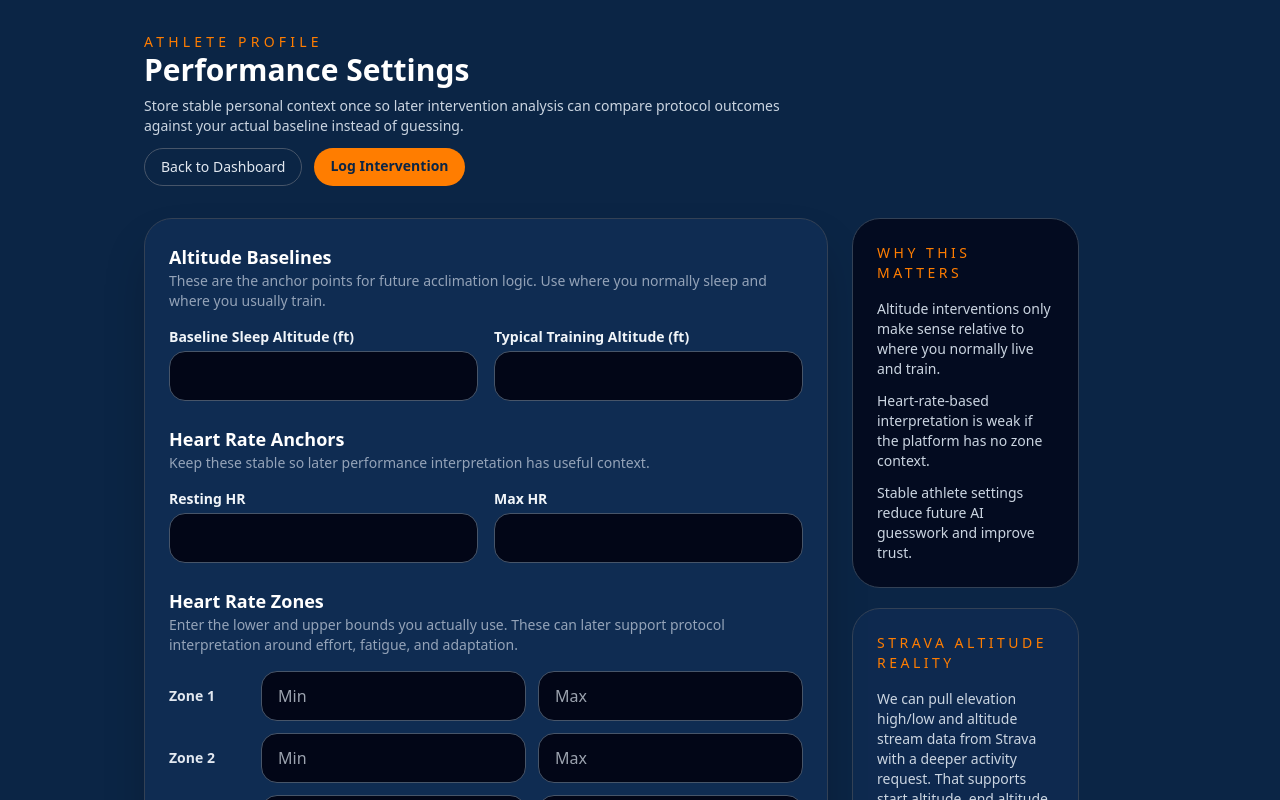
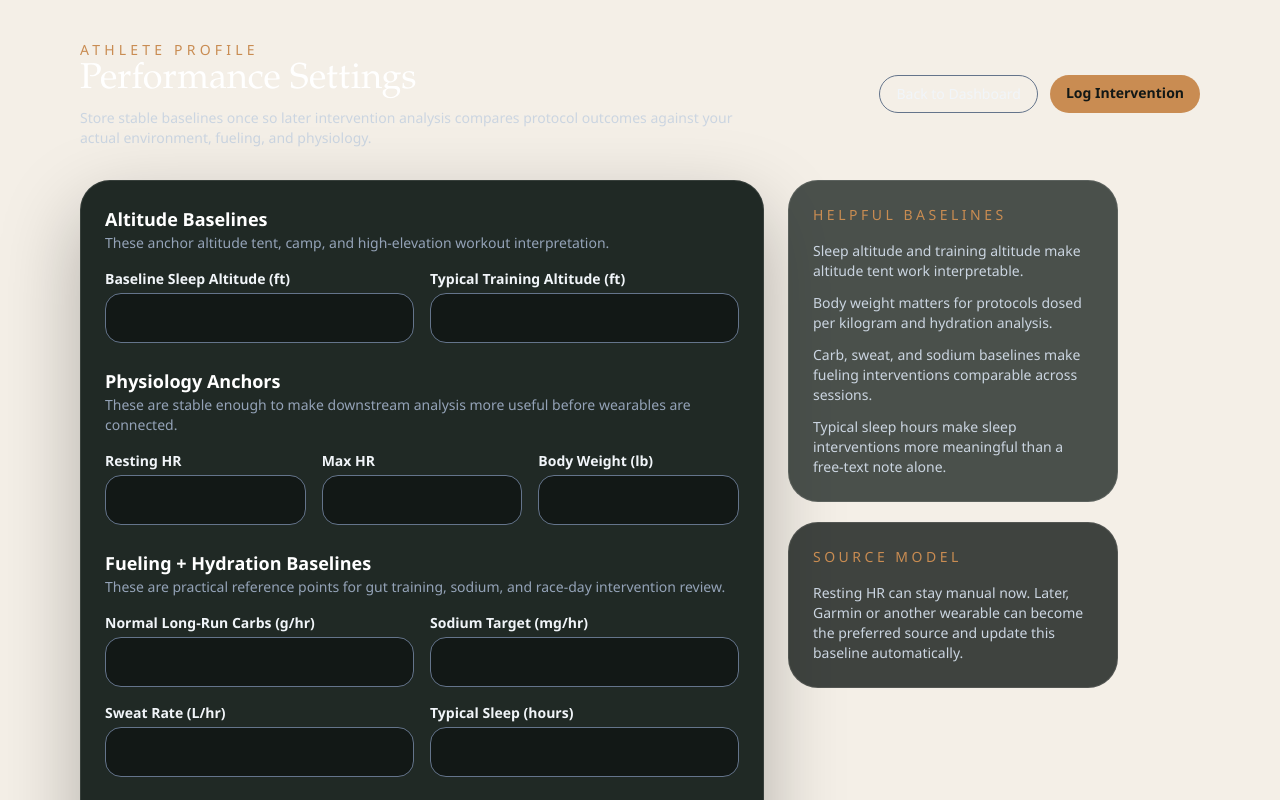
Before and after one commit to tadschweizer/Ultra_OS, a Next.js app in the folder webapp/: page /settings in a window 1280 px wide. Shown: the top 800 px of the page. Built offline with nearby package versions, Linux system fonts and the light colour scheme; no server answers.

Commit message:
Refine settings defaults and redesign landing page

```diff
--- a/webapp/pages/api/settings.js
+++ b/webapp/pages/api/settings.js
@@ -4,6 +4,12 @@ import cookie from 'cookie';
 function parseOptionalInt(value) {
   if (value === '' || value === null || value === undefined) return null;
   const parsed = parseInt(value, 10);
+  return Number.isNaN(parsed) ? null : parsed;
+}
+
+function parseOptionalFloat(value) {
+  if (value === '' || value === null || value === undefined) return null;
+  const parsed = parseFloat(value);
   return Number.isNaN(parsed) ? null : parsed;
 }
 
@@ -42,6 +48,11 @@ export default async function handler(req, res) {
       baseline_training_altitude_ft: parseOptionalInt(body.baseline_training_altitude_ft),
       resting_hr: parseOptionalInt(body.resting_hr),
       max_hr: parseOptionalInt(body.max_hr),
+      body_weight_lb: parseOptionalInt(body.body_weight_lb),
+      normal_long_run_carb_g_per_hr: parseOptionalInt(body.normal_long_run_carb_g_per_hr),
+      sweat_rate_l_per_hr: parseOptionalFloat(body.sweat_rate_l_per_hr),
+      sodium_target_mg_per_hr: parseOptionalInt(body.sodium_target_mg_per_hr),
+      typical_sleep_hours: parseOptionalFloat(body.typical_sleep_hours),
       hr_zone_1_min: parseOptionalInt(body.hr_zone_1_min),
       hr_zone_1_max: parseOptionalInt(body.hr_zone_1_max),
       hr_zone_2_min: parseOptionalInt(body.hr_zone_2_min),
--- a/webapp/pages/dashboard.js
+++ b/webapp/pages/dashboard.js
@@ -28,7 +28,10 @@ export default function Dashboard() {
           const actRes = await fetch('/api/activities');
           if (actRes.ok) {
             const actData = await actRes.json();
-            setActivities(actData.activities);
+            const sortedActivities = [...actData.activities].sort(
+              (a, b) => new Date(b.start_date).getTime() - new Date(a.start_date).getTime()
+            );
+            setActivities(sortedActivities);
           }
         }
       } catch (err) {
@@ -77,7 +80,7 @@ export default function Dashboard() {
           Athlete Settings
         </a>
       </div>
-      <div className="mb-6 rounded-2xl border border-secondary bg-secondary/20 p-4">
+      <div className="mb-6 rounded-[26px] border border-white/10 bg-card/80 p-5">
         <p className="text-sm uppercase tracking-[0.2em] text-accent">Baseline Context</p>
         {settings ? (
           <div className="mt-3 grid gap-3 sm:grid-cols-2 lg:grid-cols-4">
@@ -96,6 +99,22 @@ export default function Dashboard() {
             <div>
               <p className="text-xs text-slate-300">Max HR</p>
               <p className="font-semibold">{settings.max_hr ?? '-'}</p>
+            </div>
+            <div>
+              <p className="text-xs text-slate-300">Carbs</p>
+              <p className="font-semibold">{settings.normal_long_run_carb_g_per_hr ?? '-'} g/hr</p>
+            </div>
+            <div>
+              <p className="text-xs text-slate-300">Sodium</p>
+              <p className="font-semibold">{settings.sodium_target_mg_per_hr ?? '-'} mg/hr</p>
+            </div>
+            <div>
+              <p className="text-xs text-slate-300">Sweat Rate</p>
+              <p className="font-semibold">{settings.sweat_rate_l_per_hr ?? '-'} L/hr</p>
+            </div>
+            <div>
+              <p className="text-xs text-slate-300">Sleep</p>
+              <p className="font-semibold">{settings.typical_sleep_hours ?? '-'} hrs</p>
             </div>
           </div>
         ) : (
--- a/webapp/pages/settings.js
+++ b/webapp/pages/settings.js
@@ -5,6 +5,11 @@ const emptySettings = {
   baseline_training_altitude_ft: '',
   resting_hr: '',
   max_hr: '',
+  body_weight_lb: '',
+  normal_long_run_carb_g_per_hr: '',
+  sweat_rate_l_per_hr: '',
+  sodium_target_mg_per_hr: '',
+  typical_sleep_hours: '',
   hr_zone_1_min: '',
   hr_zone_1_max: '',
   hr_zone_2_min: '',
@@ -18,6 +23,14 @@ const emptySettings = {
   notes: '',
 };
 
+const orderedZones = [
+  ['hr_zone_1_min', 'hr_zone_1_max'],
+  ['hr_zone_2_min', 'hr_zone_2_max'],
+  ['hr_zone_3_min', 'hr_zone_3_max'],
+  ['hr_zone_4_min', 'hr_zone_4_max'],
+  ['hr_zone_5_min', 'hr_zone_5_max'],
+];
+
 function toFormValues(settings) {
   if (!settings) return emptySettings;
 
@@ -26,6 +39,11 @@ function toFormValues(settings) {
     baseline_training_altitude_ft: settings.baseline_training_altitude_ft ?? '',
     resting_hr: settings.resting_hr ?? '',
     max_hr: settings.max_hr ?? '',
+    body_weight_lb: settings.body_weight_lb ?? '',
+    normal_long_run_carb_g_per_hr: settings.normal_long_run_carb_g_per_hr ?? '',
+    sweat_rate_l_per_hr: settings.sweat_rate_l_per_hr ?? '',
+    sodium_target_mg_per_hr: settings.sodium_target_mg_per_hr ?? '',
+    typical_sleep_hours: settings.typical_sleep_hours ?? '',
     hr_zone_1_min: settings.hr_zone_1_min ?? '',
     hr_zone_1_max: settings.hr_zone_1_max ?? '',
     hr_zone_2_min: settings.hr_zone_2_min ?? '',
@@ -40,17 +58,49 @@ function toFormValues(settings) {
   };
 }
 
+function cascadeZones(currentForm, fieldName, value) {
+  const nextForm = { ...currentForm, [fieldName]: value };
+  const zoneIndex = orderedZones.findIndex((zone) => zone.includes(fieldName));
+
+  if (zoneIndex === -1 || !fieldName.endsWith('_max')) {
+    return nextForm;
+  }
+
+  const parsedValue = parseInt(value, 10);
+  if (Number.isNaN(parsedValue)) {
+    return nextForm;
+  }
+
+  for (let index = zoneIndex + 1; index < orderedZones.length; index += 1) {
+    const [minKey, maxKey] = orderedZones[index];
+    const previousMaxKey = orderedZones[index - 1][1];
+    const previousMaxValue = parseInt(nextForm[previousMaxKey], 10);
+
+    if (Number.isNaN(previousMaxValue)) break;
+
+    nextForm[minKey] = String(previousMaxValue + 1);
+
+    const currentMaxValue = parseInt(nextForm[maxKey], 10);
+    if (!Number.isNaN(currentMaxValue) && currentMaxValue <= previousMaxValue) {
+      nextForm[maxKey] = '';
+      break;
+    }
+  }
+
+  return nextForm;
+}
+
 function ZoneRow({ label, minName, maxName, form, onChange }) {
   return (
     <div className="grid gap-3 sm:grid-cols-[80px_1fr_1fr] sm:items-center">
-      <p className="text-sm font-semibold text-slate-200">{label}</p>
+      <p className="text-sm font-semibold text-slate-100">{label}</p>
       <input
         type="number"
         name={minName}
         value={form[minName]}
         onChange={onChange}
         placeholder="Min"
-        className="rounded-2xl border border-slate-600 bg-slate-950 px-4 py-3 text-white"
+        className="rounded-2xl border border-slate-500 bg-panel px-4 py-3 text-white"
       />
       <input
         type="number"
@@ -58,7 +108,7 @@ function ZoneRow({ label, minName, maxName, form, onChange }) {
         value={form[maxName]}
         onChange={onChange}
         placeholder="Max"
-        className="rounded-2xl border border-slate-600 bg-slate-950 px-4 py-3 text-white"
+        className="rounded-2xl border border-slate-500 bg-panel px-4 py-3 text-white"
       />
     </div>
   );
@@ -89,7 +139,7 @@ export default function Settings() {
 
   function handleChange(event) {
     const { name, value } = event.target;
-    setForm((current) => ({ ...current, [name]: value }));
+    setForm((current) => cascadeZones(current, name, value));
   }
 
   async function handleSubmit(event) {
@@ -118,28 +168,28 @@ export default function Settings() {
   }
 
   return (
-    <div className="mx-auto max-w-5xl px-4 py-8">
+    <div className="mx-auto max-w-6xl px-4 py-10">
       <div className="mb-8 flex flex-wrap items-center justify-between gap-3">
         <div>
           <p className="text-sm uppercase tracking-[0.3em] text-accent">Athlete Profile</p>
-          <h1 className="text-3xl font-bold text-white">Performance Settings</h1>
+          <h1 className="font-display text-4xl text-white">Performance Settings</h1>
           <p className="mt-2 max-w-2xl text-sm text-slate-300">
-            Store stable personal context once so later intervention analysis can compare protocol
-            outcomes against your actual baseline instead of guessing.
+            Store stable baselines once so later intervention analysis compares protocol outcomes
+            against your actual environment, fueling, and physiology.
           </p>
         </div>
         <div className="flex gap-3">
-          <a href="/dashboard" className="rounded-full border border-slate-600 px-4 py-2 text-sm text-slate-200">
+          <a href="/dashboard" className="rounded-full border border-slate-500 px-4 py-2 text-sm text-slate-100">
             Back to Dashboard
           </a>
-          <a href="/log-intervention" className="rounded-full bg-accent px-4 py-2 text-sm font-semibold text-primary">
+          <a href="/log-intervention" className="rounded-full bg-accent px-4 py-2 text-sm font-semibold text-panel">
             Log Intervention
           </a>
         </div>
       </div>
 
       <div className="grid gap-6 lg:grid-cols-[1.2fr_0.8fr]">
-        <form onSubmit={handleSubmit} className="space-y-6 rounded-[28px] border border-slate-700 bg-secondary/60 p-6 shadow-2xl shadow-black/30">
+        <form onSubmit={handleSubmit} className="space-y-6 rounded-[30px] border border-white/10 bg-card p-6 shadow-[0_30px_80px_rgba(0,0,0,0.28)]">
           {message ? (
             <p className="rounded-2xl border border-accent/40 bg-accent/10 px-4 py-3 text-sm text-accent">
               {message}
@@ -150,61 +200,67 @@ export default function Settings() {
             <div>
               <p className="text-lg font-semibold text-white">Altitude Baselines</p>
               <p className="text-sm text-slate-400">
-                These are the anchor points for future acclimation logic. Use where you normally
-                sleep and where you usually train.
+                These anchor altitude tent, camp, and high-elevation workout interpretation.
               </p>
             </div>
             <div className="grid gap-4 md:grid-cols-2">
               <div>
                 <label className="mb-1 block text-sm font-semibold text-slate-100">Baseline Sleep Altitude (ft)</label>
-                <input
-                  type="number"
-                  name="baseline_sleep_altitude_ft"
-                  value={form.baseline_sleep_altitude_ft}
-                  onChange={handleChange}
-                  className="w-full rounded-2xl border border-slate-600 bg-slate-950 px-4 py-3 text-white"
-                />
+                <input type="number" name="baseline_sleep_altitude_ft" value={form.baseline_sleep_altitude_ft} onChange={handleChange} className="w-full rounded-2xl border border-slate-500 bg-panel px-4 py-3 text-white" />
               </div>
               <div>
                 <label className="mb-1 block text-sm font-semibold text-slate-100">Typical Training Altitude (ft)</label>
-                <input
-                  type="number"
-                  name="baseline_training_altitude_ft"
-                  value={form.baseline_training_altitude_ft}
-                  onChange={handleChange}
-                  className="w-full rounded-2xl border border-slate-600 bg-slate-950 px-4 py-3 text-white"
-                />
+                <input type="number" name="baseline_training_altitude_ft" value={form.baseline_training_altitude_ft} onChange={handleChange} className="w-full rounded-2xl border border-slate-500 bg-panel px-4 py-3 text-white" />
               </div>
             </div>
           </section>
 
           <section className="space-y-4">
             <div>
-              <p className="text-lg font-semibold text-white">Heart Rate Anchors</p>
+              <p className="text-lg font-semibold text-white">Physiology Anchors</p>
               <p className="text-sm text-slate-400">
-                Keep these stable so later performance interpretation has useful context.
+                These are stable enough to make downstream analysis more useful before wearables are connected.
+              </p>
+            </div>
+            <div className="grid gap-4 md:grid-cols-3">
+              <div>
+                <label className="mb-1 block text-sm font-semibold text-slate-100">Resting HR</label>
+                <input type="number" name="resting_hr" value={form.resting_hr} onChange={handleChange} className="w-full rounded-2xl border border-slate-500 bg-panel px-4 py-3 text-white" />
+              </div>
+              <div>
+                <label className="mb-1 block text-sm font-semibold text-slate-100">Max HR</label>
+                <input type="number" name="max_hr" value={form.max_hr} onChange={handleChange} className="w-full rounded-2xl border border-slate-500 bg-panel px-4 py-3 text-white" />
+              </div>
+              <div>
+                <label className="mb-1 block text-sm font-semibold text-slate-100">Body Weight (lb)</label>
+                <input type="number" name="body_weight_lb" value={form.body_weight_lb} onChange={handleChange} className="w-full rounded-2xl border border-slate-500 bg-panel px-4 py-3 text-white" />
+              </div>
+            </div>
+          </section>
+
+          <section className="space-y-4">
+            <div>
+              <p className="text-lg font-semibold text-white">Fueling + Hydration Baselines</p>
+              <p className="text-sm text-slate-400">
+                These are practical reference points for gut training, sodium, and race-day intervention review.
               </p>
             </div>
             <div className="grid gap-4 md:grid-cols-2">
               <div>
-                <label className="mb-1 block text-sm font-semibold text-slate-100">Resting HR</label>
-                <input
-                  type="number"
-                  name="resting_hr"
-                  value={form.resting_hr}
-                  onChange={handleChange}
-                  className="w-full rounded-2xl border border-slate-600 bg-slate-950 px-4 py-3 text-white"
-                />
+                <label className="mb-1 block text-sm font-semibold text-slate-100">Normal Long-Run Carbs (g/hr)</label>
+                <input type="number" name="normal_long_run_carb_g_per_hr" value={form.normal_long_run_carb_g_per_hr} onChange={handleChange} className="w-full rounded-2xl border border-slate-500 bg-panel px-4 py-3 text-white" />
               </div>
               <div>
-                <label className="mb-1 block text-sm font-semibold text-slate-100">Max HR</label>
-                <input
-                  type="number"
-                  name="max_hr"
-                  value={form.max_hr}
-                  onChange={handleChange}
-                  className="w-full rounded-2xl border border-slate-600 bg-slate-950 px-4 py-3 text-white"
-                />
+                <label className="mb-1 block text-sm font-semibold text-slate-100">Sodium Target (mg/hr)</label>
+                <input type="number" name="sodium_target_mg_per_hr" value={form.sodium_target_mg_per_hr} onChange={handleChange} className="w-full rounded-2xl border border-slate-500 bg-panel px-4 py-3 text-white" />
+              </div>
+              <div>
+                <label className="mb-1 block text-sm font-semibold text-slate-100">Sweat Rate (L/hr)</label>
+                <input type="number" step="0.1" name="sweat_rate_l_per_hr" value={form.sweat_rate_l_per_hr} onChange={handleChange} className="w-full rounded-2xl border border-slate-500 bg-panel px-4 py-3 text-white" />
+              </div>
+              <div>
+                <label className="mb-1 block text-sm font-semibold text-slate-100">Typical Sleep (hours)</label>
+                <input type="number" step="0.1" name="typical_sleep_hours" value={form.typical_sleep_hours} onChange={handleChange} className="w-full rounded-2xl border border-slate-500 bg-panel px-4 py-3 text-white" />
               </div>
             </div>
           </section>
@@ -213,8 +269,7 @@ export default function Settings() {
             <div>
               <p className="text-lg font-semibold text-white">Heart Rate Zones</p>
               <p className="text-sm text-slate-400">
-                Enter the lower and upper bounds you actually use. These can later support protocol
-                interpretation around effort, fatigue, and adaptation.
+                If you enter a zone max, the next zone min auto-fills as one beat higher. Example: Zone 2 max 150 sets Zone 3 min to 151.
               </p>
             </div>
             <div className="space-y-3">
@@ -233,32 +288,31 @@ export default function Settings() {
               value={form.notes}
               onChange={handleChange}
               rows={5}
-              className="w-full rounded-2xl border border-slate-600 bg-slate-950 px-4 py-3 text-white"
-              placeholder="Anything stable that matters later: heat tolerance, normal sleep location shifts, known GI notes, etc."
+              className="w-full rounded-2xl border border-slate-500 bg-panel px-4 py-3 text-white"
+              placeholder="Stable context that matters later: heat tolerance, common GI triggers, regular sleep location shifts, etc."
             />
           </section>
 
-          <button type="submit" className="rounded-full bg-accent px-5 py-3 font-semibold text-primary">
+          <button type="submit" className="rounded-full bg-accent px-5 py-3 font-semibold text-panel">
             Save Settings
           </button>
         </form>
 
         <aside className="space-y-5">
-          <div className="rounded-[28px] border border-slate-700 bg-slate-950/80 p-6">
-            <p className="text-sm uppercase tracking-[0.25em] text-accent">Why This Matters</p>
+          <div className="rounded-[30px] border border-white/10 bg-card/80 p-6">
+            <p className="text-sm uppercase tracking-[0.25em] text-accent">Helpful Baselines</p>
             <ul className="mt-4 space-y-3 text-sm text-slate-300">
-              <li>Altitude interventions only make sense relative to where you normally live and train.</li>
-              <li>Heart-rate-based interpretation is weak if the platform has no zone context.</li>
-              <li>Stable athlete settings reduce future AI guesswork and improve trust.</li>
+              <li>Sleep altitude and training altitude make altitude tent work interpretable.</li>
+              <li>Body weight matters for protocols dosed per kilogram and hydration analysis.</li>
+              <li>Carb, sweat, and sodium baselines make fueling interventions comparable across sessions.</li>
+              <li>Typical sleep hours make sleep interventions more meaningful than a free-text note alone.</li>
             </ul>
           </div>
 
-          <div className="rounded-[28px] border border-slate-700 bg-secondary/40 p-6">
-            <p className="text-sm uppercase tracking-[0.25em] text-accent">Strava Altitude Reality</p>
+          <div className="rounded-[30px] border border-white/10 bg-panel/80 p-6">
+            <p className="text-sm uppercase tracking-[0.25em] text-accent">Source Model</p>
             <p className="mt-4 text-sm text-slate-300">
-              We can pull elevation high/low and altitude stream data from Strava with a deeper activity
-              request. That supports start altitude, end altitude, peak elevation, and rough acclimation
-              context, but it still does not tell us where you sleep unless you store that here.
+              Resting HR can stay manual now. Later, Garmin or another wearable can become the preferred source and update this baseline automatically.
             </p>
           </div>
         </aside>
--- a/webapp/styles/globals.css
+++ b/webapp/styles/globals.css
@@ -7,11 +7,14 @@
   and white text to match the mood of the Wasatch Yard website.
 */
 body {
-  @apply bg-primary text-white;
-  font-family: system-ui, -apple-system, BlinkMacSystemFont, "Segoe UI", Roboto, Oxygen,
-    Ubuntu, Cantarell, "Open Sans", "Helvetica Neue", sans-serif;
+  @apply bg-paper text-ink;
+  font-family: "Aptos", "Segoe UI", "Helvetica Neue", Arial, sans-serif;
 }
 
 a {
   @apply text-accent;
 }
+
+.font-display {
+  font-family: "Iowan Old Style", "Palatino Linotype", "Book Antiqua", Georgia, serif;
+}
--- a/webapp/tailwind.config.js
+++ b/webapp/tailwind.config.js
@@ -7,9 +7,17 @@ module.exports = {
   theme: {
     extend: {
       colors: {
-        primary: '#0B2545',    // dark navy blue for backgrounds
-        secondary: '#13315C',  // slightly lighter navy for cards
-        accent: '#FF7D00',     // warm orange accent inspired by Wasatch Yard
+        primary: '#1b2421',
+        secondary: '#2c3733',
+        accent: '#c98c52',
+        paper: '#f4efe7',
+        ink: '#18201e',
+        panel: '#121816',
+        card: '#202925',
+      },
+      fontFamily: {
+        display: ['"Iowan Old Style"', '"Palatino Linotype"', '"Book Antiqua"', 'Georgia', 'serif'],
+        sans: ['"Aptos"', '"Segoe UI"', '"Helvetica Neue"', 'Arial', 'sans-serif'],
       },
     },
   },
```
Also changed, not shown: webapp/pages/index.js (+79 -37 lines), webapp/pages/log-intervention.js (+22 -1 lines), 2 other files (tests, documents, lock files or other folders).
